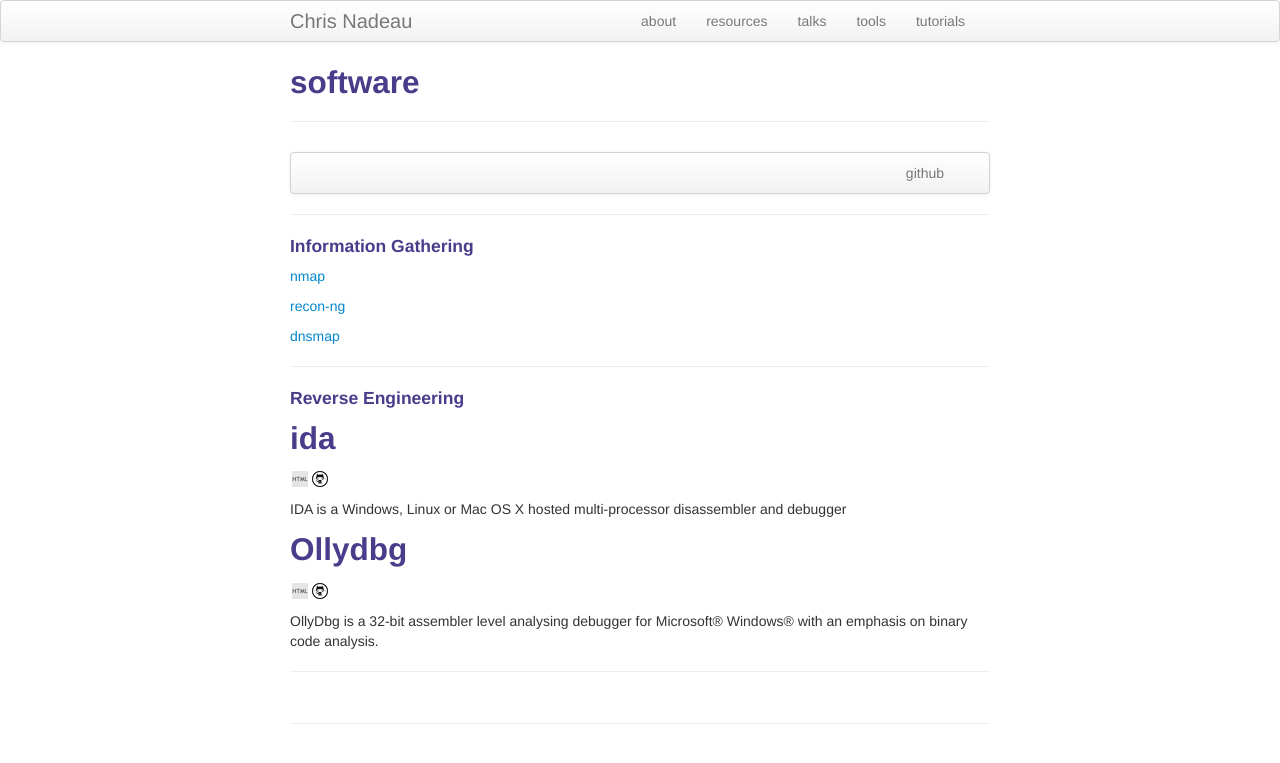
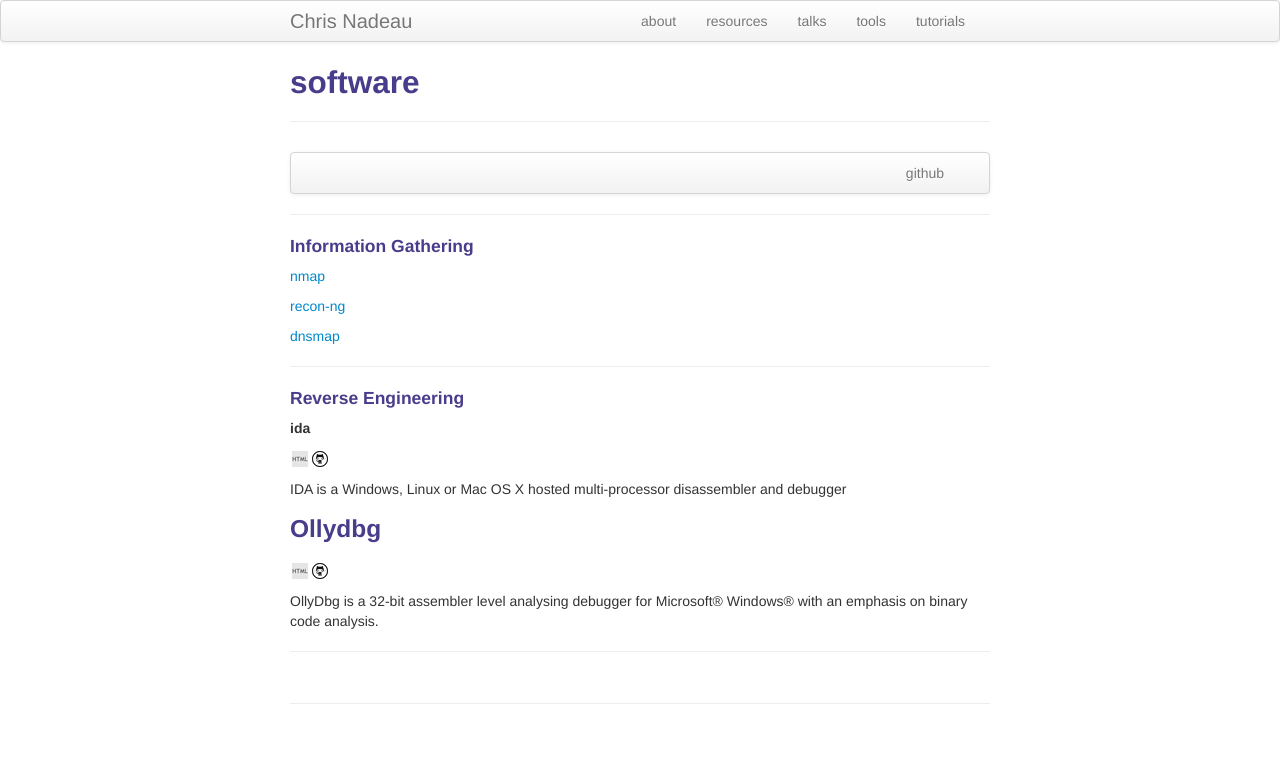
Before and after one commit to dynamicparallax/dynamicparallax.github.io, a Jekyll site: the page built from pages/tools.md, in a window 1280 px wide. Shown: the top 763 px of the page. Built offline with Jekyll 4.4.1, drawn with Linux system fonts in a browser that asks for light colours.

```diff
--- a/pages/tools.md
+++ b/pages/tools.md
@@ -26,12 +26,12 @@ description: Infosec Tools
 
 #### Reverse Engineering
 
-## ida
+##### ida
 <a href="https://www.hex-rays.com/products/ida/" target="_blank">![html](icons16/html-icon.png)</a><a href="https://www.hex-rays.com/products/ida/" target="_blank">![git](icons16/github-icon.png)</a>
 
 IDA is a Windows, Linux or Mac OS X hosted multi-processor disassembler and debugger
 
-## Ollydbg
+### Ollydbg
 <a href="http://www.ollydbg.de/" target="_blank">![html](icons16/html-icon.png)</a><a href="http://www.ollydbg.de/" target="_blank">![git](icons16/github-icon.png)</a>
 
 OllyDbg is a 32-bit assembler level analysing debugger for Microsoft® Windows® with an emphasis on binary code analysis.
```
